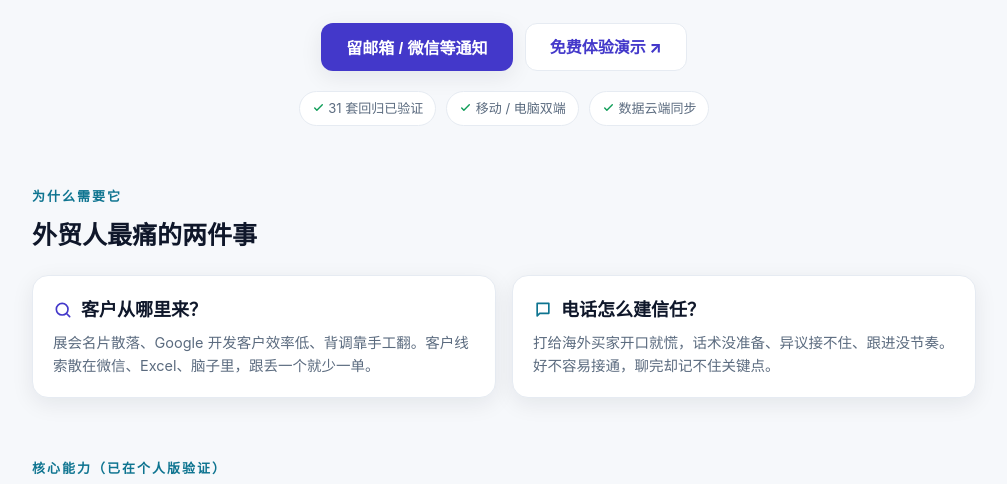
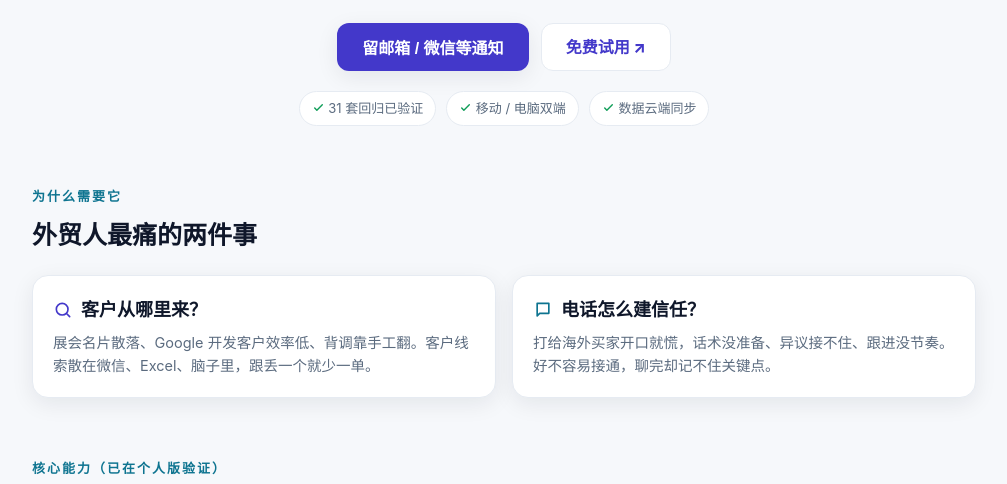
Before and after one commit to mybusiness2018-design/tradepilot, a plain HTML site: page index.html in a window 1280 px wide. Shown: the part 271-755 px from the top of the page, without its empty margins (136-1143 px from the left). Drawn offline with Linux system fonts and the light colour scheme.

Commit message:
修正落地页：移除个人版链接，试用入口改同仓库 demo.html

```diff
--- a/index.html
+++ b/index.html
@@ -117,7 +117,7 @@
     <p>找客户 → 背调 → 跟进 → 成交 → 复盘，一站式云端管理。已在内测版本跑通 31 套自动化回归，功能成熟稳定，正准备做成可多人协作的付费云端版。</p>
     <div class="cta">
       <button class="btn pri" onclick="document.getElementById('cta').scrollIntoView({behavior:'smooth'})">留邮箱 / 微信等通知</button>
-      <a class="btn ghost" href="https://mybusiness2018-design.github.io/tradeplatform-cloud/" target="_blank" rel="noopener">免费体验演示 ↗</a>
+      <a class="btn ghost" href="demo.html" target="_blank" rel="noopener">免费试用 ↗</a>
     </div>
     <div class="badge-row">
       <span class="badge"><svg width="13" height="13" viewBox="0 0 24 24" fill="none" style="vertical-align:-1px"><path d="M5 13l4 4 10-10" stroke="#0f9d58" stroke-width="2.6" stroke-linecap="round" stroke-linejoin="round"/></svg> 31 套回归已验证</span>
```
